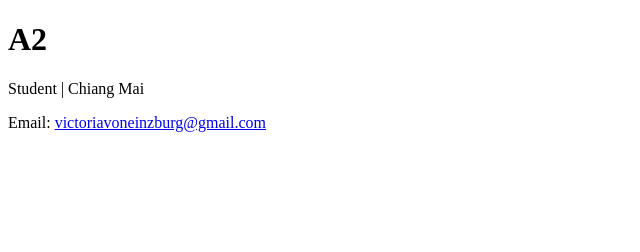
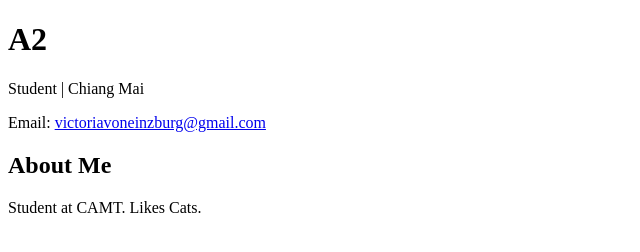
Before and after one commit to A2-HrMSTrailblazer/my-cv, a plain HTML site: page index.html in a window 1280 px wide. Shown: the whole page, without its empty margins (0-640 px from the left). Drawn offline with Linux system fonts and the light colour scheme.

Commit message:
Add: about me section in index.html

```diff
--- a/index.html
+++ b/index.html
@@ -16,5 +16,12 @@
         >
       </p>
     </header>
+
+    <section>
+      <h2>About Me</h2>
+      <p>
+        Student at CAMT. Likes Cats.
+      </p>
+    </section>
   </body>
 </html>
```
